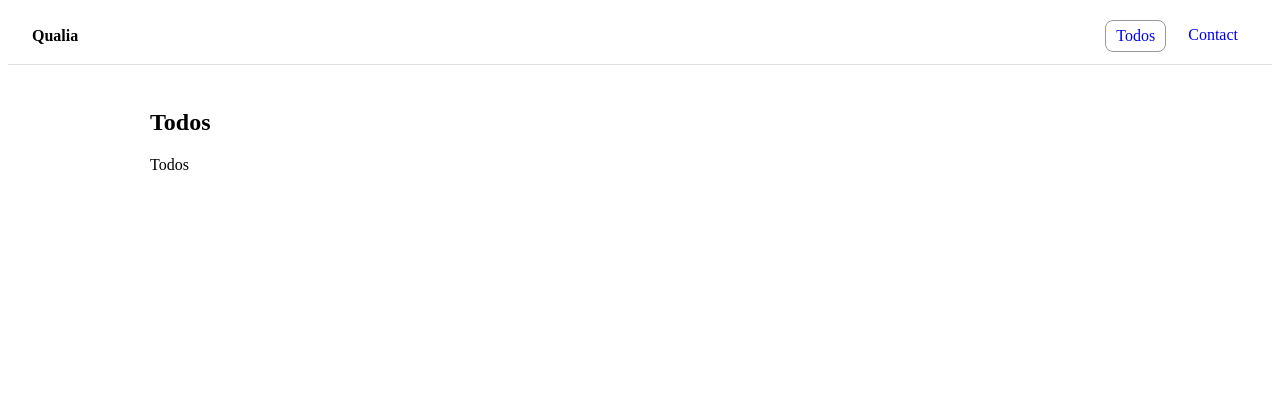
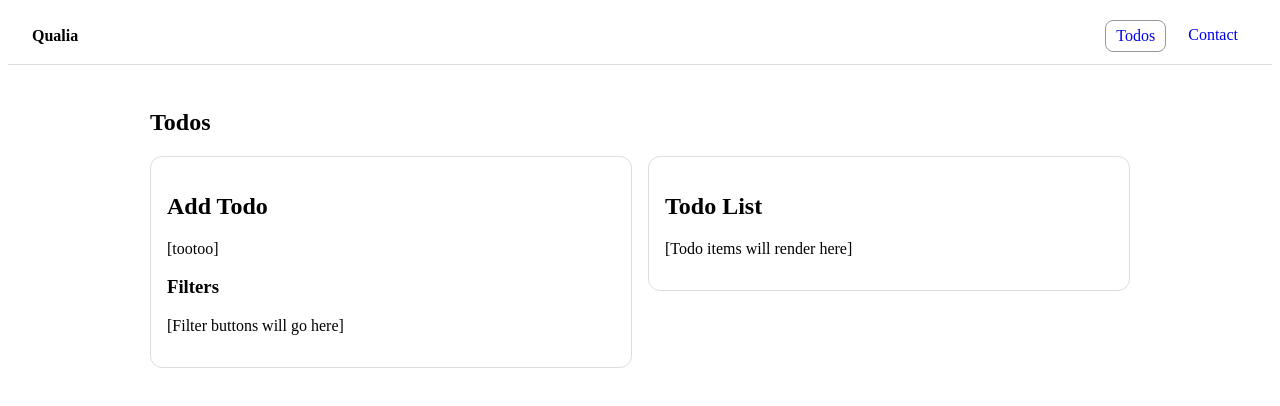
Before and after one commit to wilbursalazar/qualia, a React (Create React App) app: page /todos in a window 1280 px wide. Shown: the top 406 px of the page. Built offline with nearby package versions, Linux system fonts and the light colour scheme; the HTML template or start-up script is replaced by a standard one.

Commit message:
TodoForm in todos

```diff
--- a/src/pages/TodosPage.js
+++ b/src/pages/TodosPage.js
@@ -1,8 +1,36 @@
+import TodoForm from "../components/TodoForm";
+import { useState } from "react";
+
 export default function TodosPage() {
+  const [todos, setTodos] = useState([]);
+  const [filter, setFilter] = useState("all"); // all | completed | incomplete
+
+  function addTodo(text) {
+  setTodos((prev) => [
+    ...prev,
+    { id: Date.now(), text, completed: false },
+  ]);
+}
+
   return (
     <section>
       <h1>Todos</h1>
-      <p>Todos</p>
+
+      {/* Side-by-side layout */}
+      <div className="twoCol">
+        <div className="panel">
+          <h2>Add Todo</h2>
+          <p>[tootoo]</p>
+
+          <h3>Filters</h3>
+          <p>[Filter buttons will go here]</p>
+        </div>
+
+        <div className="panel">
+          <h2>Todo List</h2>
+          <p>[Todo items will render here]</p>
+        </div>
+      </div>
     </section>
   );
 }
```
